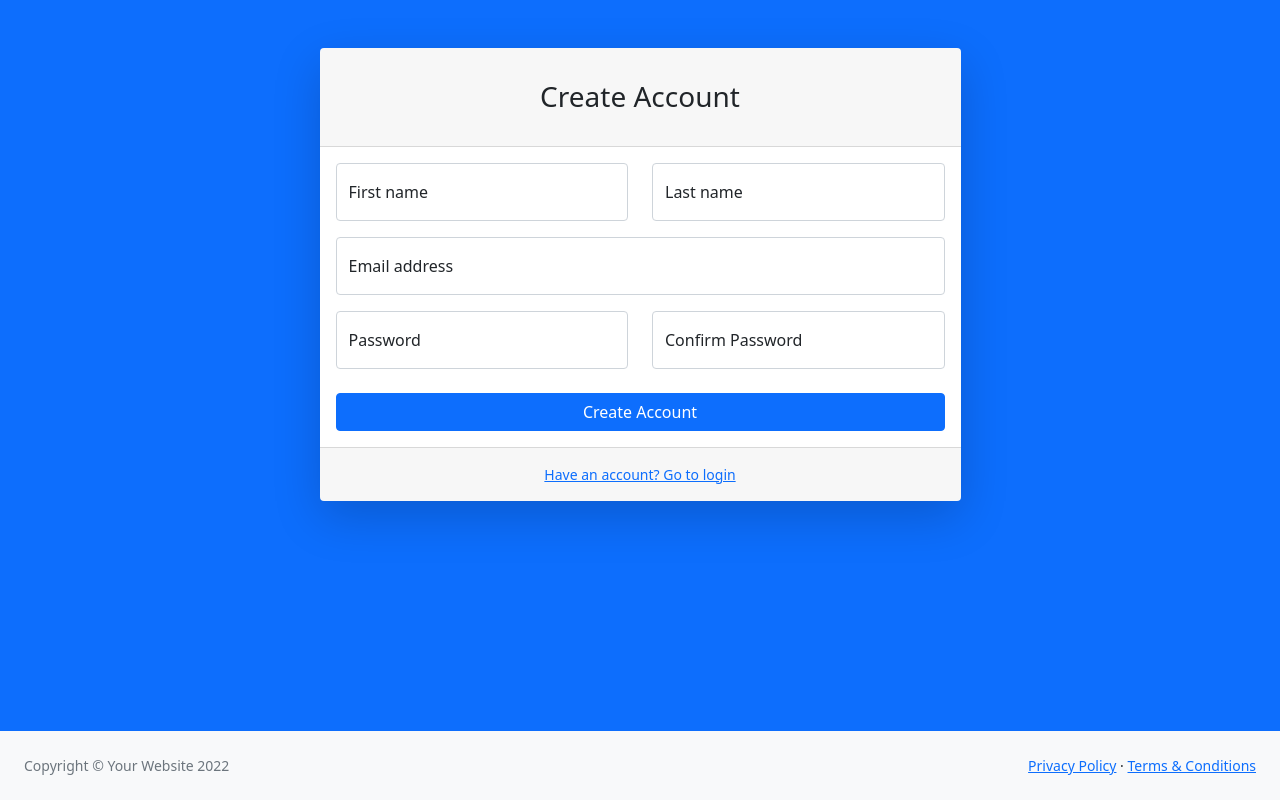
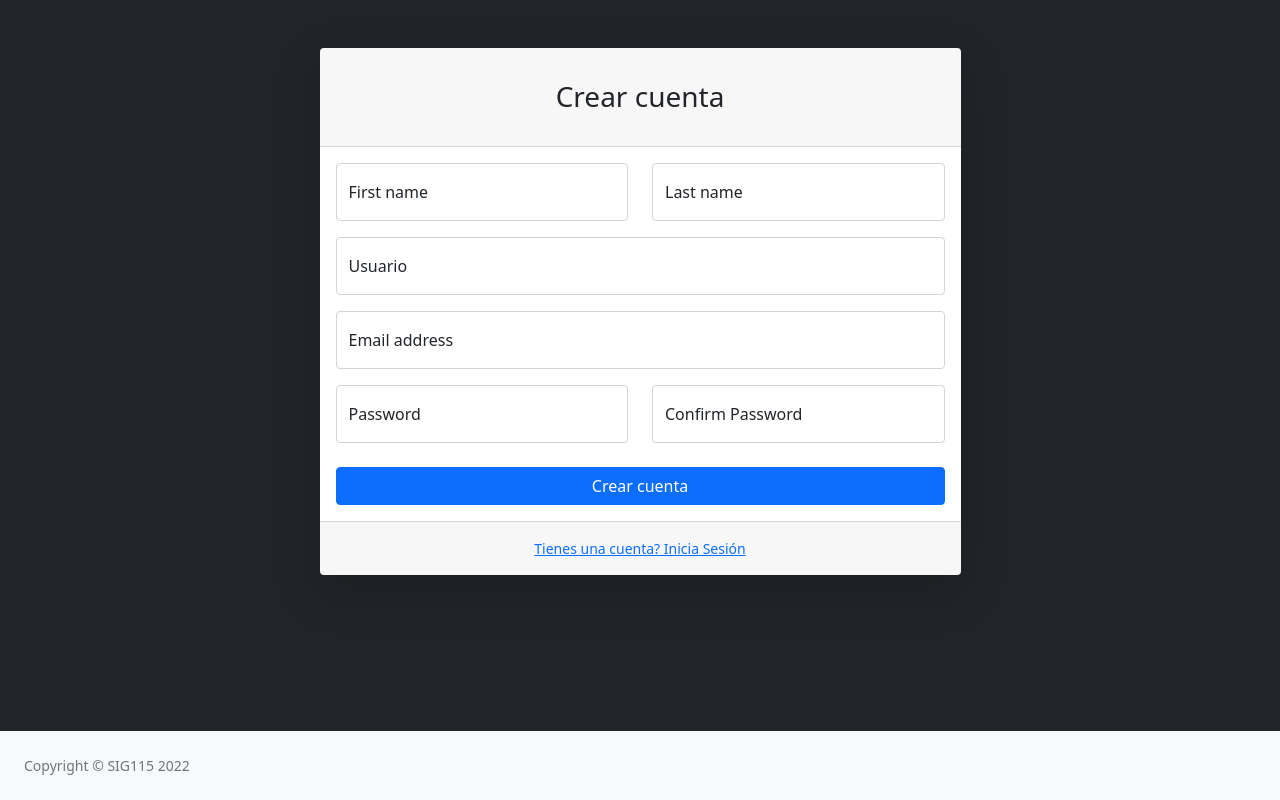
Before and after one commit to repositorioUES/ProyectoSGI115, a Django app: template SistemaGerencial/templates/registration/registro.html in a window 1280 px wide. Run offline with Django 3.2, Linux system fonts and the light colour scheme; the template is opened without the code that fills it, so the values that code supplies are empty; some libraries are stand-ins or nearby versions.

Commit message:
Registro

```diff
--- a/ProyectoSIG/urls.py
+++ b/ProyectoSIG/urls.py
@@ -14,7 +14,7 @@ Including another URLconf
     2. Add a URL to urlpatterns:  path('blog/', include('blog.urls'))
 """
 from django.contrib import admin
-from django.urls import path,include
+from django.urls import path, include
 
 urlpatterns = [
     path('admin/', admin.site.urls),
--- a/SistemaGerencial/templates/base.html
+++ b/SistemaGerencial/templates/base.html
@@ -15,7 +15,7 @@
     <body class="sb-nav-fixed">
         <nav class="sb-topnav navbar navbar-expand navbar-dark bg-dark">
             <!-- Navbar Brand-->
-            <a class="navbar-brand ps-3" href="index.html">Sistema Gerencial</a>
+            <a class="navbar-brand ps-3" href="{% url 'index'%}">Sistema Gerencial</a>
             <!-- Sidebar Toggle-->
             <button class="btn btn-link btn-sm order-1 order-lg-0 me-4 me-lg-0" id="sidebarToggle" href="#!"><i class="fas fa-bars"></i></button>
 
@@ -33,7 +33,7 @@
                     <a class="nav-link dropdown-toggle" id="navbarDropdown" href="#" role="button" data-bs-toggle="dropdown" aria-expanded="false"><i class="fas fa-user fa-fw"></i></a>
                     <ul class="dropdown-menu dropdown-menu-end" aria-labelledby="navbarDropdown">
                         <li><a class="dropdown-item" href="#!">Ajustes</a></li>
-                        <li><a class="dropdown-item" href="#!">Log</a></li>
+                        <li><a class="dropdown-item" href="{% url 'registro'%}">Registro de Usuarios</a></li>
                         <li><hr class="dropdown-divider" /></li>
                         {% if request.user.is_authenticated %}
                         <li><a class="dropdown-item" href="{% url 'logout' %}">Cerrar Sesión</a></li>
--- a/SistemaGerencial/templates/registration/registro.html
+++ b/SistemaGerencial/templates/registration/registro.html
@@ -1,3 +1,4 @@
+{% load static %}
 <!DOCTYPE html>
 <html lang="en">
     <head>
@@ -6,11 +7,11 @@
         <meta name="viewport" content="width=device-width, initial-scale=1, shrink-to-fit=no" />
         <meta name="description" content="" />
         <meta name="author" content="" />
-        <title>Register - SB Admin</title>
-        <link href="css/styles.css" rel="stylesheet" />
+        <title>Registro</title>
+		<link rel="stylesheet" href="{% static 'css/styles.css' %}">
         <script src="https://use.fontawesome.com/releases/v6.1.0/js/all.js" crossorigin="anonymous"></script>
     </head>
-    <body class="bg-primary">
+    <body class="bg-dark">
         <div id="layoutAuthentication">
             <div id="layoutAuthentication_content">
                 <main>
@@ -18,9 +19,10 @@
                         <div class="row justify-content-center">
                             <div class="col-lg-7">
                                 <div class="card shadow-lg border-0 rounded-lg mt-5">
-                                    <div class="card-header"><h3 class="text-center font-weight-light my-4">Create Account</h3></div>
+                                    <div class="card-header"><h3 class="text-center font-weight-light my-4">Crear cuenta</h3></div>
                                     <div class="card-body">
-                                        <form>
+                                        <form method="post"  role="form" action="">
+                                            {% csrf_token %}
                                             <div class="row mb-3">
                                                 <div class="col-md-6">
                                                     <div class="form-floating mb-3 mb-md-0">
@@ -34,6 +36,10 @@
                                                         <label for="inputLastName">Last name</label>
                                                     </div>
                                                 </div>
+                                            </div>
+                                            <div class="form-floating mb-3">
+                                                <input class="form-control" name="username" type="text" placeholder="Usuario" />
+                                                <label for="username">Usuario</label>
                                             </div>
                                             <div class="form-floating mb-3">
                                                 <input class="form-control" id="inputEmail" type="email" placeholder="name@example.com" />
@@ -54,12 +60,12 @@
                                                 </div>
                                             </div>
                                             <div class="mt-4 mb-0">
-                                                <div class="d-grid"><a class="btn btn-primary btn-block" href="login.html">Create Account</a></div>
+                                                <div class="d-grid"><input type="submit" value="Crear cuenta" class="btn btn-primary btn-block"></div>
                                             </div>
                                         </form>
                                     </div>
                                     <div class="card-footer text-center py-3">
-                                        <div class="small"><a href="login.html">Have an account? Go to login</a></div>
+                                        <div class="small"><a href="{% url 'login' %}">Tienes una cuenta? Inicia Sesión</a></div>
                                     </div>
                                 </div>
                             </div>
@@ -71,18 +77,13 @@
                 <footer class="py-4 bg-light mt-auto">
                     <div class="container-fluid px-4">
                         <div class="d-flex align-items-center justify-content-between small">
-                            <div class="text-muted">Copyright &copy; Your Website 2022</div>
-                            <div>
-                                <a href="#">Privacy Policy</a>
-                                &middot;
-                                <a href="#">Terms &amp; Conditions</a>
-                            </div>
+                            <div class="text-muted">Copyright &copy; SIG115 2022</div>
                         </div>
                     </div>
                 </footer>
             </div>
         </div>
         <script src="https://cdn.jsdelivr.net/npm/bootstrap@5.1.3/dist/js/bootstrap.bundle.min.js" crossorigin="anonymous"></script>
-        <script src="js/scripts.js"></script>
+        <script type="text/javascript" src="{% static 'js/scripts.js' %}"></script>
     </body>
 </html>
--- a/SistemaGerencial/urls.py
+++ b/SistemaGerencial/urls.py
@@ -2,5 +2,6 @@ from django.urls import path
 from .views import *
 
 urlpatterns = [
-    path('', index,name="index"),
+    path('', index, name="index"),
+    path('registro/', registro, name="registro"),
 ]
```
Also changed, not shown: SistemaGerencial/forms.py (added, +7 -0 lines), SistemaGerencial/templates/registration/login.html (+8 -5 lines), SistemaGerencial/views.py (+24 -2 lines), db.sqlite3.
